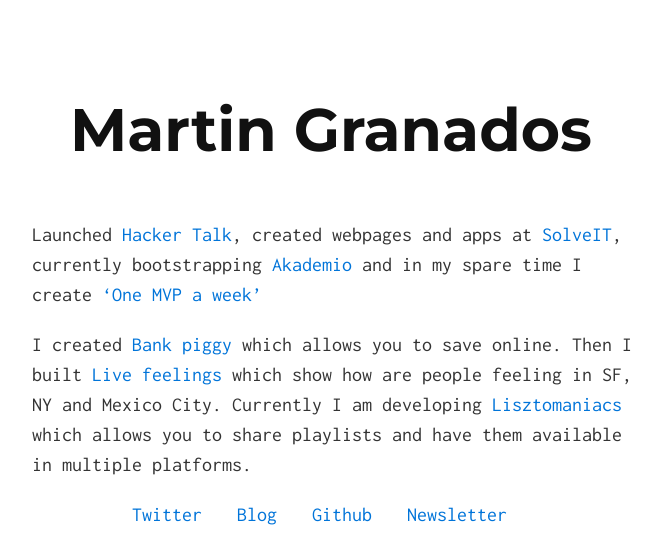
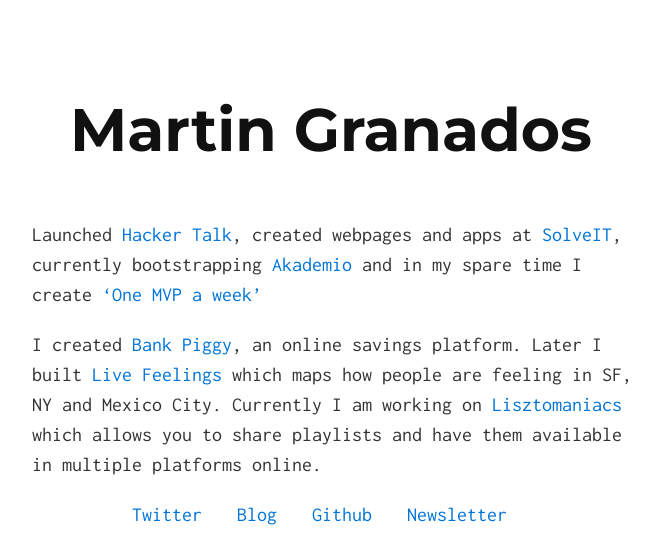
Before and after one commit to marttinn/marttinn.github.io, a Jekyll site: the page built from index.md, in a window 1280 px wide, cut to the strip 0-560 px from the top of the page. Shown: the whole strip, without its empty margins (308-969 px from the left). Built offline with Jekyll 4.4.1, drawn with Linux system fonts in a browser that asks for light colours.

Commit message:
Update index.md

```diff
--- a/index.md
+++ b/index.md
@@ -6,4 +6,4 @@ Launched [Hacker Talk](http://www.hackertalk.co), created webpages and apps at [
 currently bootstrapping [Akademio](http://www.tryakademio.com) and in my
 spare time I create [‘One MVP a week’](https://medium.com/@mvrtxn/one-mvp-a-week-week-1-c27b633ef7d9#.3qnfrobjn)
 
-I created [Bank piggy](https://www.bankpiggy.xyz/) which allows you to save online. Then I built [Live feelings](http://www.livefeelings.xyz/) which show how are people feeling in SF, NY and Mexico City.   Currently I am developing [Lisztomaniacs](http://lisztomaniacs.club/) which allows you to share playlists and have them available in multiple platforms.
+I created [Bank Piggy](https://www.bankpiggy.xyz/), an online savings platform. Later I built [Live Feelings](http://www.livefeelings.xyz/) which maps how people are feeling in SF, NY and Mexico City.   Currently I am working on [Lisztomaniacs](http://lisztomaniacs.club/) which allows you to share playlists and have them available in multiple platforms online.
```
